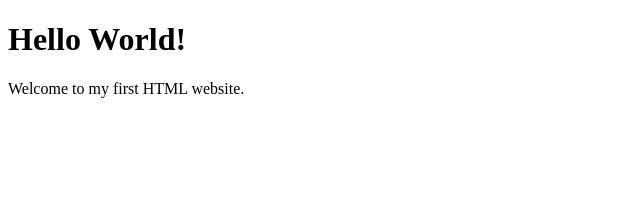
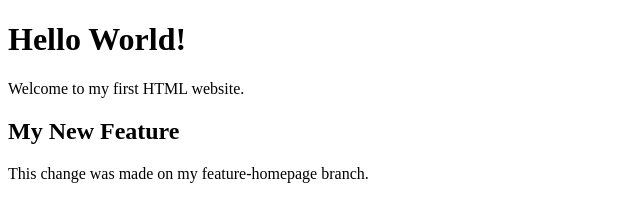
Before and after one commit to boitysen-star/-html-hello-world, a plain HTML site: page index.html in a window 1280 px wide. Shown: the whole page, without its empty margins (0-640 px from the left). Drawn offline with Linux system fonts and the light colour scheme.

Commit message:
Add new feature section to index.html
Added a new section with a heading and paragraph to describe the new feature.

```diff
--- a/index.html
+++ b/index.html
@@ -9,5 +9,8 @@
 <body>
     <h1>Hello World!</h1>
     <p>Welcome to my first HTML website.</p>
+
+    <h2>My New Feature</h2>
+    <p>This change was made on my feature-homepage branch.</p>
 </body>
 </html>
```
